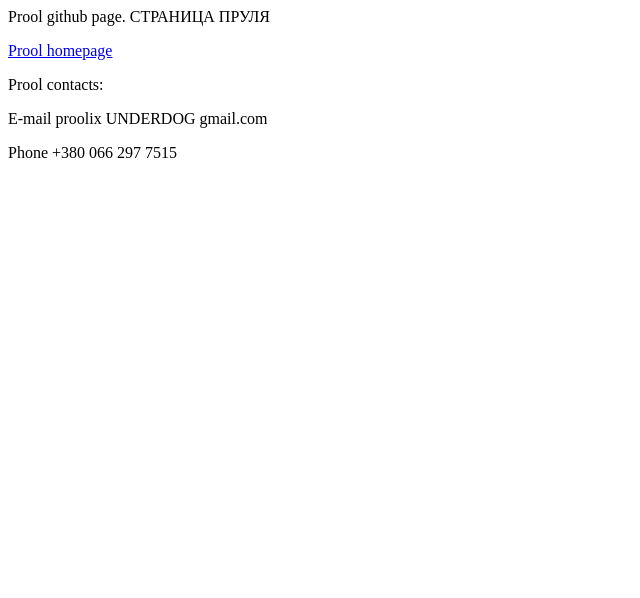
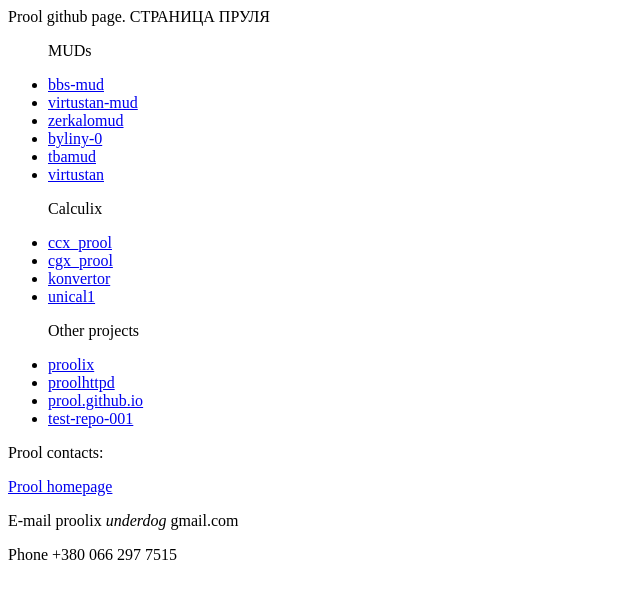
Before and after one commit to prool/prool.github.io, a plain HTML site: page index.html in a window 1280 px wide. Shown: the whole page, without its empty margins (0-640 px from the left). Drawn offline with Linux system fonts and the light colour scheme.

Commit message:
add list of projects

```diff
--- a/index.html
+++ b/index.html
@@ -1,9 +1,39 @@
+<html>
+<head>
+<meta charset="utf-8">
+<title>Prool github page</title>
+</head>
+<body>
 Prool github page. СТРАНИЦА ПРУЛЯ
+<p>
+<ul>
+<p>
+MUDs
+<li><a href="https://github.com/prool/bbs-mud"> bbs-mud </a>
+<li><a href="https://github.com/prool/virtustan-mud"> virtustan-mud </a>
+<li><a href="https://github.com/prool/zerkalomud"> zerkalomud </a>
+<li><a href="https://github.com/prool/byliny-0"> byliny-0 </a>
+<li><a href="https://github.com/prool/tbamud"> tbamud </a>
+<li><a href="https://github.com/prool/virtustan"> virtustan </a>
+<p>
+Calculix
+<li><a href="https://github.com/prool/ccx_prool"> ccx_prool </a>
+<li><a href="https://github.com/prool/cgx_prool"> cgx_prool </a>
+<li><a href="https://github.com/prool/konvertor"> konvertor </a>
+<li><a href="https://github.com/prool/unical1"> unical1 </a>
+<p>
+Other projects
+<li><a href="https://github.com/prool/proolix"> proolix </a>
+<li><a href="https://github.com/prool/proolhttpd"> proolhttpd </a>
+<li><a href="https://github.com/prool/prool.github.io"> prool.github.io </a>
+<li><a href="https://github.com/prool/test-repo-001"> test-repo-001 </a>
+</ul>
+Prool contacts:
 <p>
 <a href="http://prool.kharkov.org">Prool homepage</a>
 <p>
-Prool contacts:
-<p>
-E-mail proolix UNDERDOG gmail.com
+E-mail proolix <i>underdog</i> gmail.com
 <p>
 Phone +380 066 297 7515
+</body>
+</html>
```
